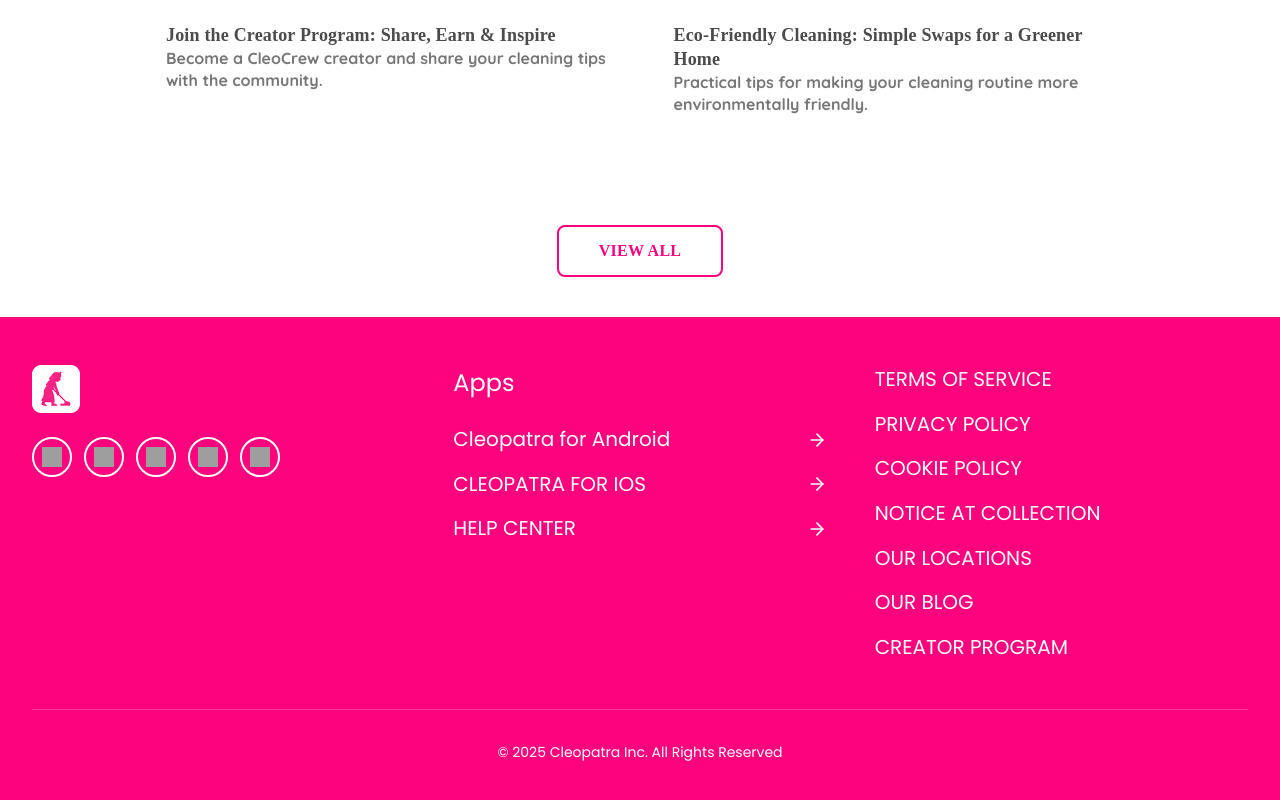
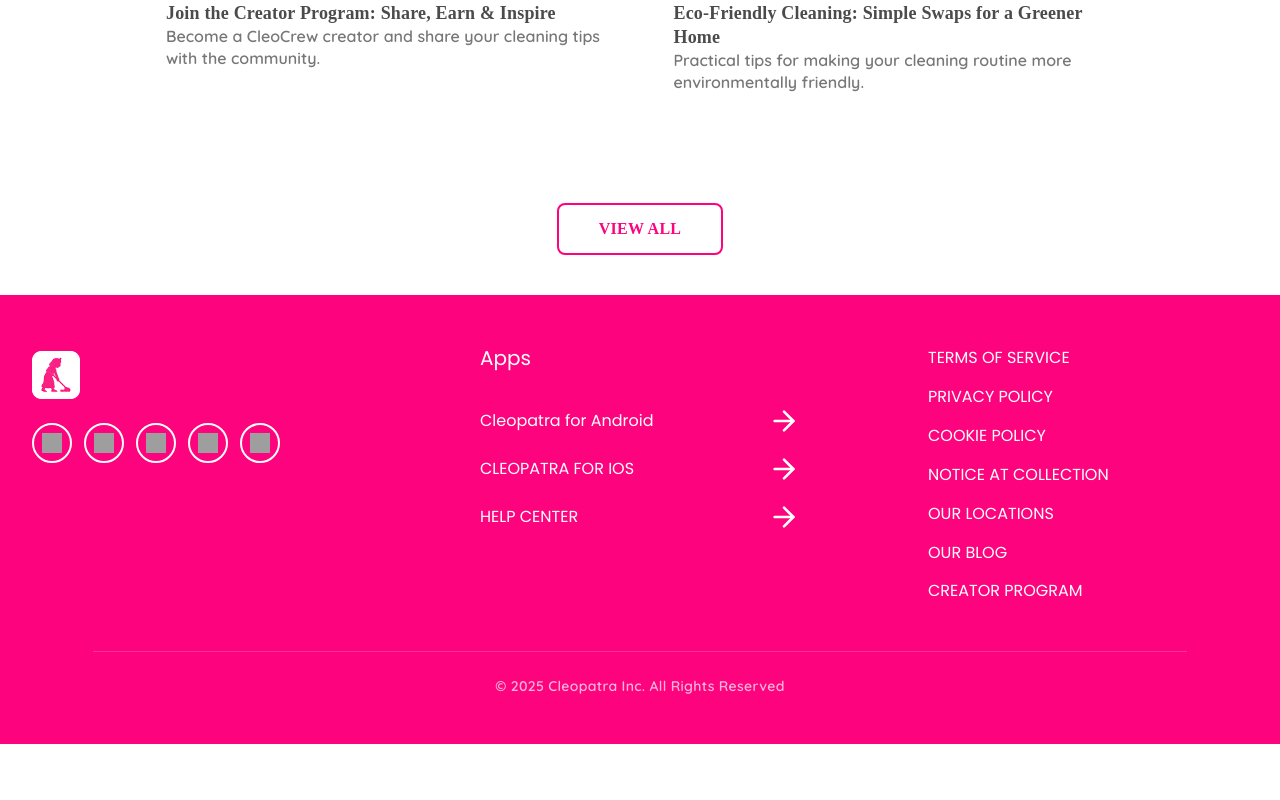
Before and after one commit to shami7117/cleopatra, a Next.js app: page /blogs in a window 1280 px wide. Shown: the part 1972-2772 px from the top of the page. After the commit the page ends 2716 px from the top, so only its background shows below. Built offline with nearby package versions, Linux system fonts and the light colour scheme; grey boxes are pictures that could not be loaded.

Commit message:
fixed footer

```diff
--- a/components/GlobalFooter.tsx
+++ b/components/GlobalFooter.tsx
@@ -1,6 +1,10 @@
 // import React from 'react';
-import { Poppins } from "next/font/google";
+import { Poppins, Quicksand } from "next/font/google";
 
+const quicksand = Quicksand({
+  subsets: ["latin"],
+  weight: ["400", "500", "600", "700"],
+});
 const poppins = Poppins({ subsets: ["latin"], weight: ["400", "600", "700"] });
 import Image from "next/image";
 import { ArrowRight } from "lucide-react";
@@ -48,12 +52,12 @@
 
   return (
     <footer className={`bg-[#FD037E] text-white ${poppins.className}`}>
-      <div className="max-w-7xl mx-auto px-4 sm:px-6 lg:px-8 py-8 sm:py-12">
-        <div className="grid grid-cols-1 md:grid-cols-2 lg:grid-cols-3 gap-8 lg:gap-12">
+      <div className="max-w-7xl mx-auto px-4 sm:px-6 lg:px-8 py-10 sm:py-12">
+        <div className="grid grid-cols-1 md:grid-cols-2 lg:grid-cols-3 gap-8 lg:gap-32">
           {/* Logo and Social Section */}
           <div className="space-y-6">
             {/* Logo Placeholder */}
-            <div className="w-12 h-12 bg-white rounded-lg flex items-center justify-center">
+            <div className="w-12 h-12 bg-white mt-2 rounded-lg flex items-center justify-center">
               {/* Add your logo here */}
               <Image
                 alt="logo"
@@ -85,18 +89,20 @@
 
           {/* Apps Section */}
           <div>
-            <h3 className="text-[24px] font-medium mb-6">Apps</h3>
+            <h3 className="text-[20px] text-[#fff] font-sans font-[500] mb-8">
+              Apps
+            </h3>
             <ul className="space-y-4">
               {appLinks.map((link, index) => (
                 <li key={index}>
                   <a
                     href={link.url}
-                    className="flex items-center justify-between group hover:translate-x-1 transition-transform duration-200"
+                    className="flex items-center justify-between text-[#fff] font-[400] font-sans group hover:translate-x-1 transition-transform duration-200"
                   >
-                    <span className="text-sm sm:text-[20px] font-normal">
+                    <span className="text-sm sm:text-[16px] font-normal">
                       {link.name}
                     </span>
-                    <ArrowRight className="w-5 h-5 group-hover:translate-x-1 transition-transform duration-200" />
+                    <ArrowRight className="lg:w-8 lg:h-8 sm:w-5 sm:h-5 group-hover:translate-x-1 text-[#fff] transition-transform duration-200" />
                   </a>
                 </li>
               ))}
@@ -104,13 +110,13 @@
           </div>
 
           {/* Links Section */}
-          <div>
+          <div className="mt-1">
             <ul className="space-y-3 sm:space-y-4">
               {footerLinks.map((link, index) => (
                 <li key={index}>
                   <a
                     href={link.url}
-                    className="text-sm sm:text-[20px] font-normal hover:underline transition-all duration-200 block"
+                    className="text-sm sm:text-[16px] font-sans font-[400]  text-[#fff] hover:underline transition-all duration-200 block"
                   >
                     {link.name}
                   </a>
@@ -121,8 +127,11 @@
         </div>
 
         {/* Copyright */}
-        <div className="mt-12 pt-8 border-t border-white/20 text-center">
-          <p className="text-sm">© 2025 Cleopatra Inc. All Rights Reserved</p>
+        <hr className="footer-divider " />
+        <div className="footer-bottom ">
+          <p className={`text-sm ${quicksand.className} font-[600]`}>
+            © 2025 Cleopatra Inc. All Rights Reserved
+          </p>
         </div>
       </div>
     </footer>
```
